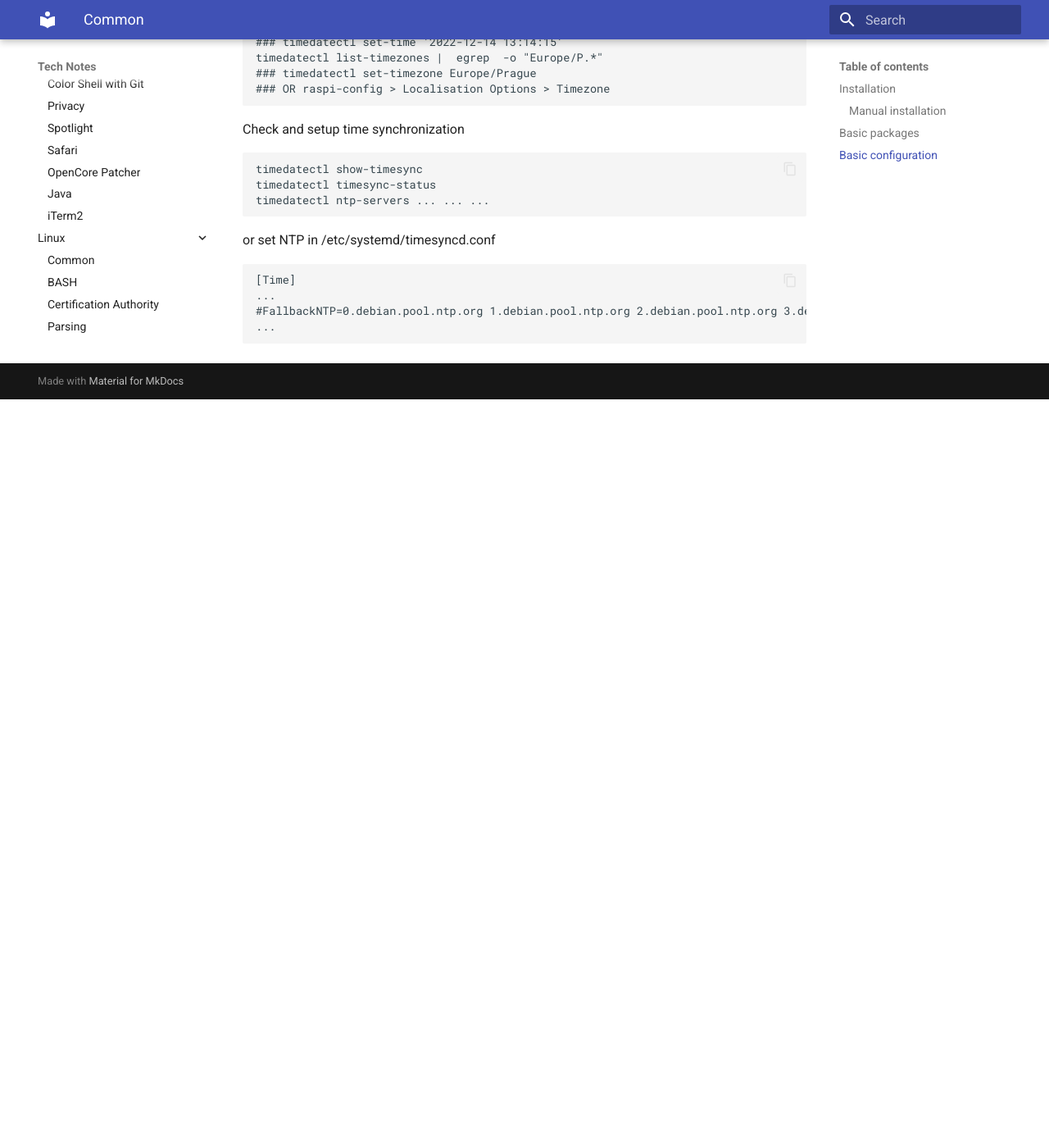
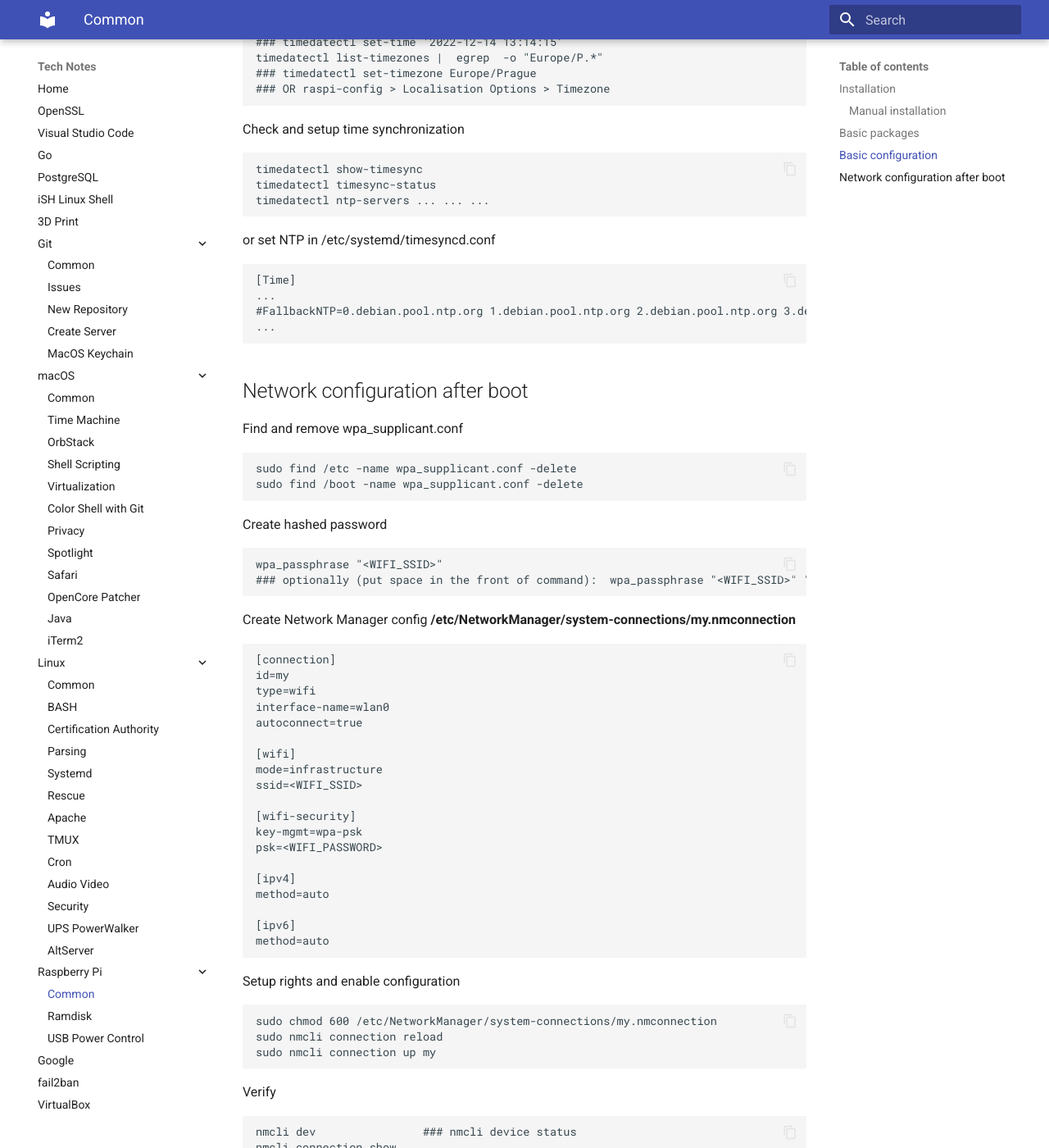
Before and after one commit to jorycz/technotes, an MkDocs documentation site: the page built from docs/RaspberryPi/RaspberryPi-Common.md, in a window 1280 px wide and 1400 px high, scrolled down 1278 px. Shown: the whole window at 82% size. Built offline with MkDocs 1.6.1 and Material for MkDocs 9.7.7, drawn with Linux system fonts in a browser that asks for light colours; before the commit the page ends 1765 px from its top, so only the background shows below that; some of the changed text lies outside the part shown.

Commit message:
Various notes

```diff
--- a/docs/RaspberryPi/RaspberryPi-Common.md
+++ b/docs/RaspberryPi/RaspberryPi-Common.md
@@ -63,3 +63,67 @@
     ...
     #FallbackNTP=0.debian.pool.ntp.org 1.debian.pool.ntp.org 2.debian.pool.ntp.org 3.debian.pool.ntp.org
     ...
+
+## Network configuration after boot
+
+Find and remove wpa_supplicant.conf
+
+    sudo find /etc -name wpa_supplicant.conf -delete
+    sudo find /boot -name wpa_supplicant.conf -delete
+
+Create hashed password
+
+    wpa_passphrase "<WIFI_SSID>"
+    ### optionally (put space in the front of command):  wpa_passphrase "<WIFI_SSID>" "<WIFI_PASSWORD>"
+
+Create Network Manager config **/etc/NetworkManager/system-connections/my.nmconnection**
+
+    [connection]
+    id=my
+    type=wifi
+    interface-name=wlan0
+    autoconnect=true
+
+    [wifi]
+    mode=infrastructure
+    ssid=<WIFI_SSID>
+
+    [wifi-security]
+    key-mgmt=wpa-psk
+    psk=<WIFI_PASSWORD>
+
+    [ipv4]
+    method=auto
+
+    [ipv6]
+    method=auto
+
+Setup rights and enable configuration
+
+    sudo chmod 600 /etc/NetworkManager/system-connections/my.nmconnection
+    sudo nmcli connection reload
+    sudo nmcli connection up my
+
+Verify
+
+    nmcli dev                ### nmcli device status
+    nmcli connection show
+    nmcli connection show my
+    iw dev wlan0 link
+    iw reg get               ### info about frequency bands in current country
+    iw dev wlan0 station dump
+    sudo iw dev wlan0 scan | grep SSID
+
+In case of need to restart everything
+
+    sudo nmcli radio wifi off && sleep 2 && sudo nmcli radio wifi on
+    sudo systemctl restart systemd-networkd
+    sudo systemctl restart NetworkManager
+
+In case of need to debug of wpa_supplicant
+
+    sudo dmesg -wT
+    sudo systemctl stop wpa_supplicant
+    sudo wpa_supplicant -i wlan0 -c /etc/wpa_supplicant/wpa_supplicant.conf -dd
+
+--
```
Also changed, not shown: docs/Linux/Linux-Rescue.md (+8 -0 lines), docs/macOS/macOS-Common.md (+4 -0 lines).
